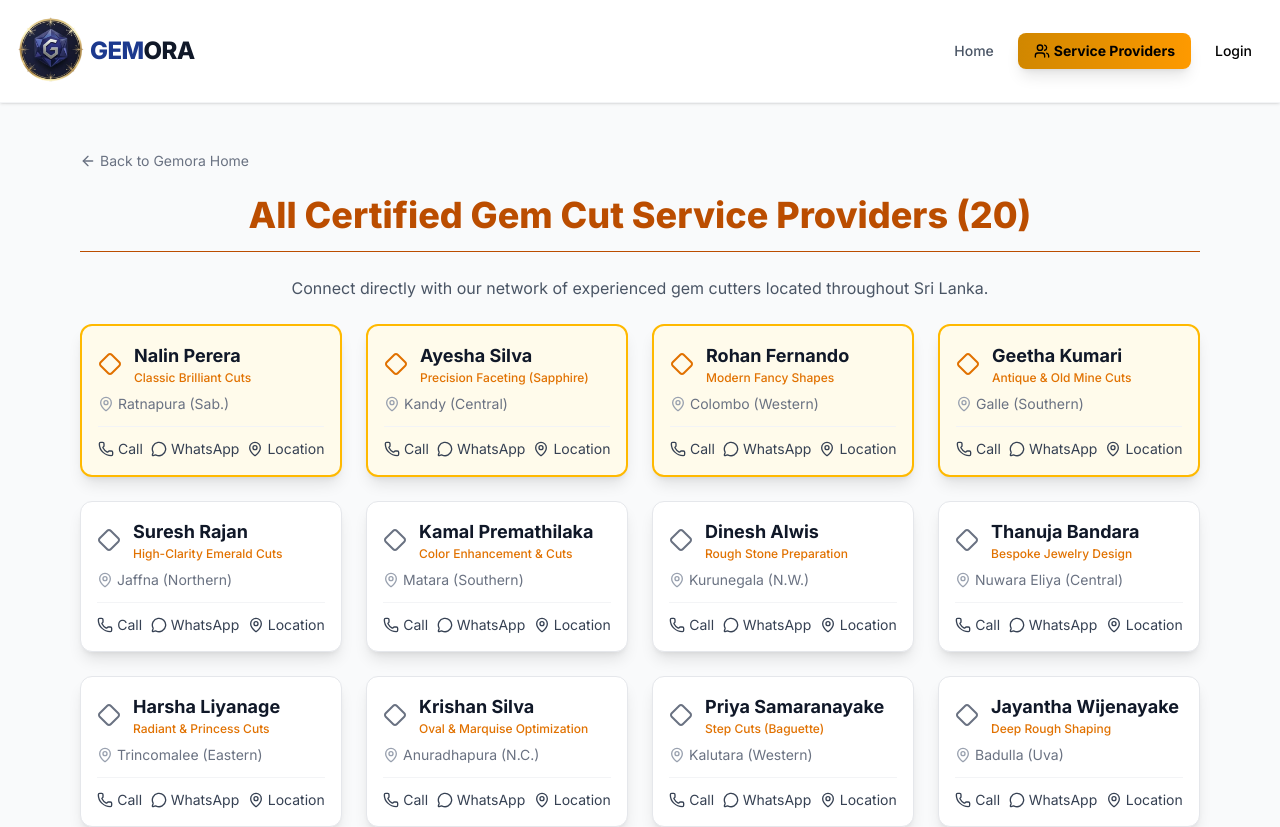
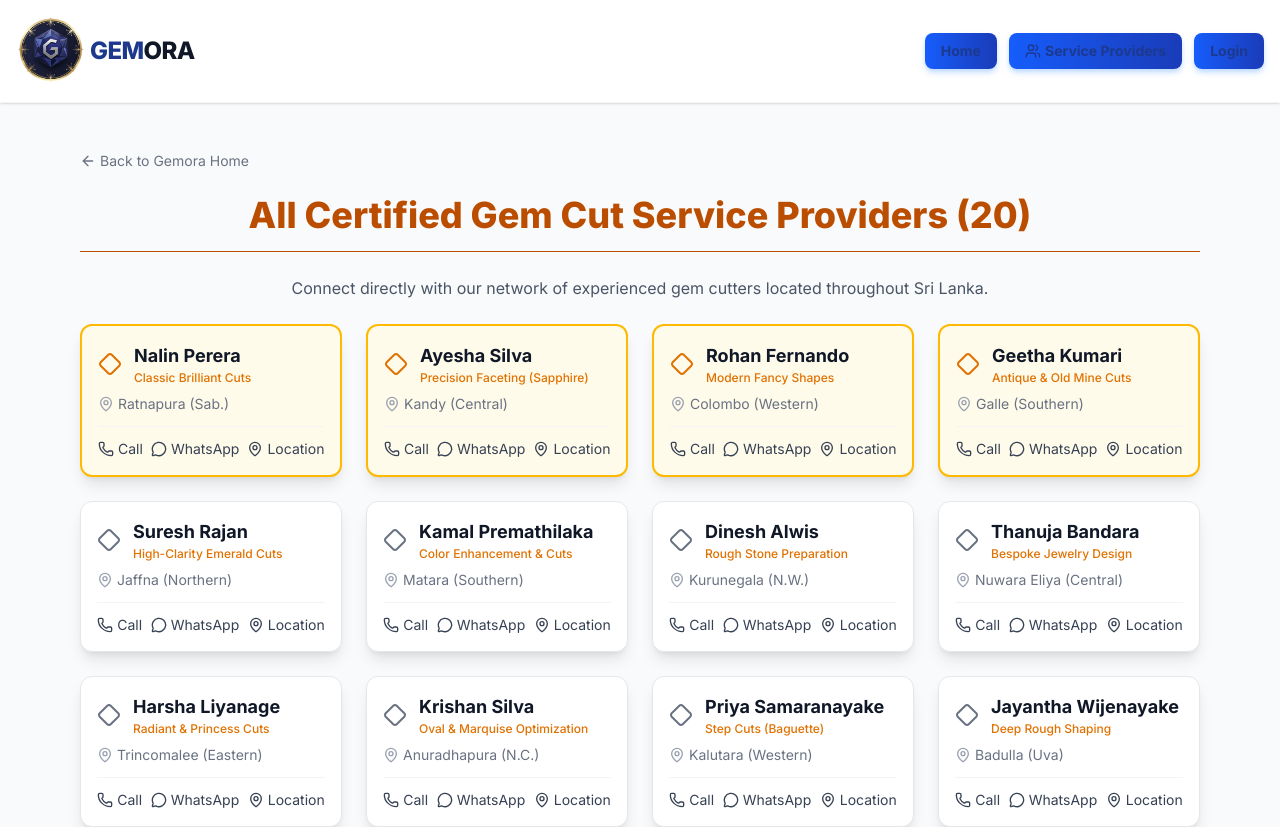
Before and after one commit to nngeek195/Gemora, a Next.js app: page /providers in a window 1280 px wide. Shown: the top 827 px of the page. Built offline with nearby package versions, Linux system fonts and the light colour scheme.

Commit message:
Providers header

```diff
--- a/app/providers/page.js
+++ b/app/providers/page.js
@@ -73,11 +73,11 @@ export default function ProvidersPage() {
                 <span className="text-blue-900">GEM</span><span className="text-gray-900">ORA</span>
             </div>
             <nav className="flex items-center space-x-3">
-                <button onClick={() => window.location.href = '/'} className={`py-2 px-3 rounded-lg text-sm font-medium transition-colors text-gray-600 hover:bg-gray-50`}>Home</button>
-                <button className="text-black py-2 px-4 rounded-lg text-sm font-bold bg-gradient-to-r from-yellow-600 to-amber-500 shadow-lg flex items-center">
+                <button onClick={() => window.location.href = '/'} className={`py-2 px-4 rounded-lg text-sm font-bold transition-all text-blue-900 bg-gradient-to-r from-blue-600 to-blue-800 shadow-md shadow-blue-200  hover:scale-[1.02]`}>Home</button>
+                <button className="text-blue-900 py-2 px-4 rounded-lg text-sm font-bold bg-gradient-to-r from-blue-600 to-blue-800 hover:from-blue-700 hover:to-blue-900 transition-all shadow-md shadow-blue-200 flex items-center transform hover:scale-[1.02]">
                     <Users className="w-4 h-4 inline mr-1" /> Service Providers
                 </button>
-                <button onClick={() => window.location.href = '/login'} className="py-2 px-3 rounded-lg text-sm font-medium text-black bg-accent hover:bg-[#5cb9ff] transition-colors flex items-center">
+                <button onClick={() => window.location.href = '/login'} className="py-2 px-4 rounded-lg text-sm text-blue-900 font-bold bg-gradient-to-r from-blue-600 to-blue-800 hover:scale-[1.02] transition-all flex items-center shadow-md shadow-blue-200">
                     Login
                 </button>
             </nav>
```
